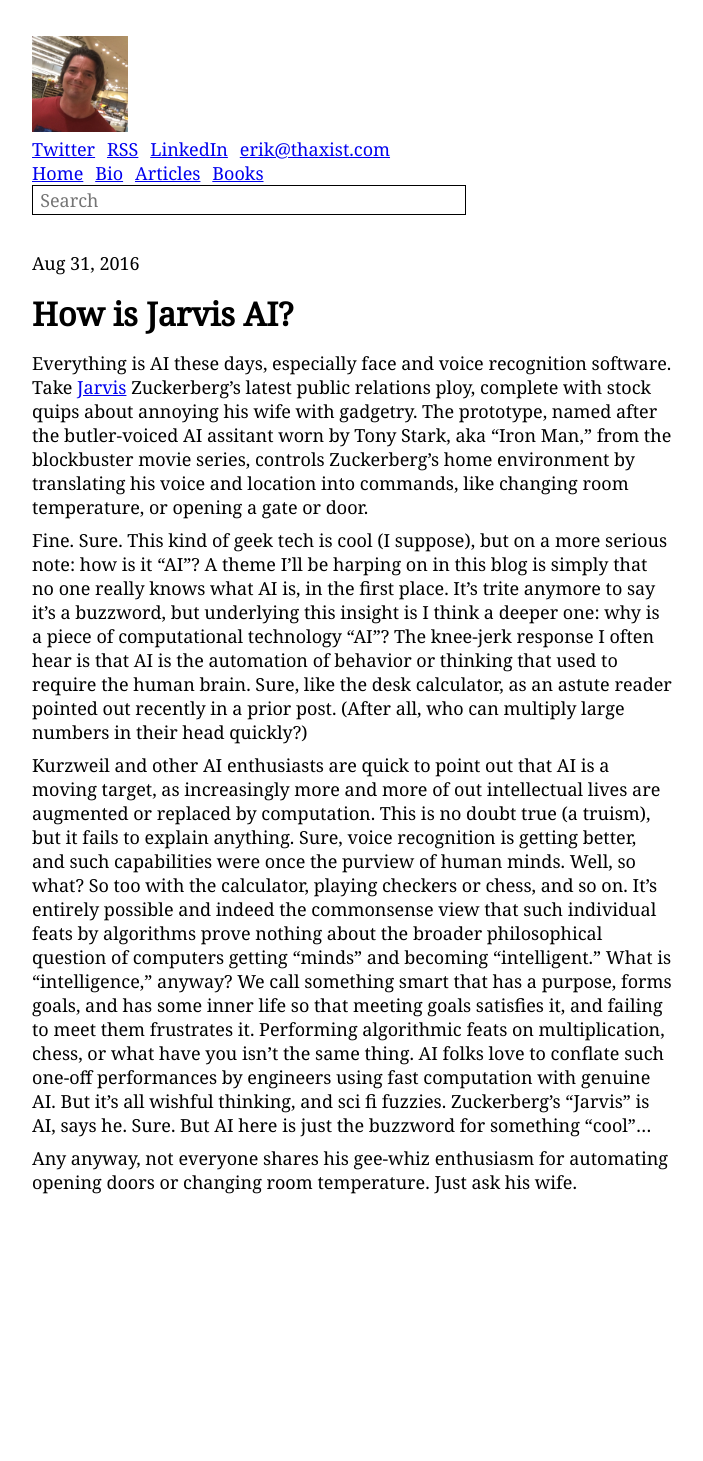
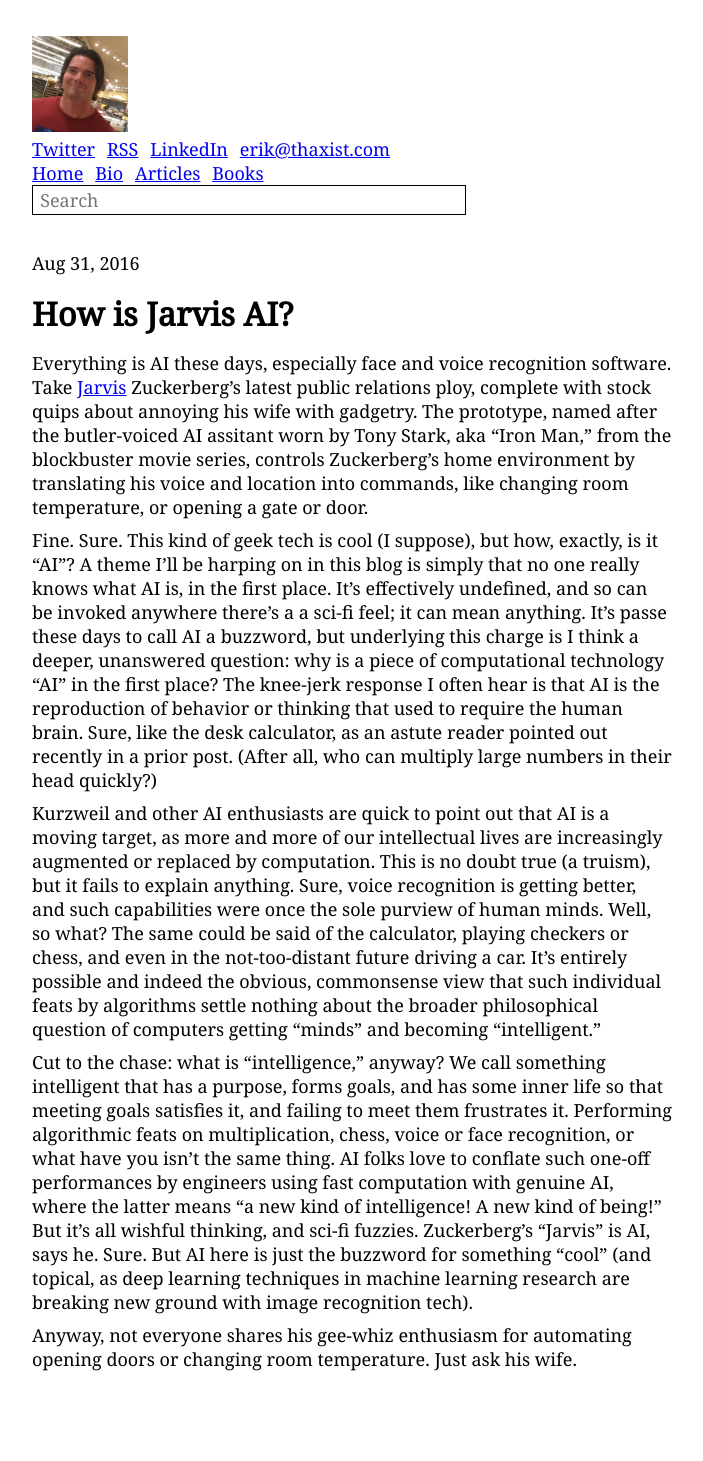
Before and after one commit to thaxist/thaxist.github.io, a Jekyll site: the page built from _posts/2016/2016-08-31-Zuckerberg-Jarvis-AI.md, in a window 1280 px wide. Shown: the whole page, without its empty margins (288-991 px from the left). Built offline with Jekyll 4.4.1, drawn with Linux system fonts in a browser that asks for light colours; comment, search, counter and statistics services are not loaded; before the commit the page ends 1284 px from its top, so only the background shows below that.

Commit message:
Update 2016-08-31-Zuckerberg-Jarvis-AI.md

```diff
--- a/_posts/2016/2016-08-31-Zuckerberg-Jarvis-AI.md
+++ b/_posts/2016/2016-08-31-Zuckerberg-Jarvis-AI.md
@@ -7,8 +7,10 @@
 
 Everything is AI these days, especially face and voice recognition software.  Take [Jarvis](http://www.usatoday.com/story/tech/news/2016/08/29/zuckerberg-may-debut-jarvis-ai-assistant-next-month/89566074/) Zuckerberg's latest public relations ploy, complete with stock quips about annoying his wife with gadgetry.  The prototype, named after the butler-voiced AI assitant worn by Tony Stark, aka "Iron Man," from the blockbuster movie series, controls Zuckerberg's home environment by translating his voice and location into commands, like changing room temperature, or opening a gate or door.
 
-Fine.  Sure.  This kind of geek tech is cool (I suppose), but on a more serious note:  how is it "AI"?  A theme I'll be harping on in this blog is simply that no one really knows what AI is, in the first place.  It's trite anymore to say it's a buzzword, but underlying this insight is I think a deeper one:  why is a piece of computational technology "AI"?  The knee-jerk response I often hear is that AI is the automation of behavior or thinking that used to require the human brain.  Sure, like the desk calculator, as an astute reader pointed out recently in a prior post.  (After all, who can multiply large numbers in their head quickly?)
+Fine.  Sure.  This kind of geek tech is cool (I suppose), but how, exactly, is it "AI"?  A theme I'll be harping on in this blog is simply that no one really knows what AI is, in the first place.  It's effectively undefined, and so can be invoked anywhere there's a a sci-fi feel; it can mean anything.  It's passe these days to call AI a buzzword, but underlying this charge is I think a deeper, unanswered question:  why is a piece of computational technology "AI" in the first place?  The knee-jerk response I often hear is that AI is the reproduction of behavior or thinking that used to require the human brain.  Sure, like the desk calculator, as an astute reader pointed out recently in a prior post.  (After all, who can multiply large numbers in their head quickly?)
 
-Kurzweil and other AI enthusiasts are quick to point out that AI is a moving target, as increasingly more and more of out intellectual lives are augmented or replaced by computation.  This is no doubt true (a truism), but it fails to explain anything.  Sure, voice recognition is getting better, and such capabilities were once the purview of human minds.  Well, so what?  So too with the calculator, playing checkers or chess, and so on.  It's entirely possible and indeed the commonsense view that such individual feats by algorithms prove nothing about the broader philosophical question of computers getting "minds" and becoming "intelligent."  What is "intelligence," anyway?  We call something smart that has a purpose, forms goals, and has some inner life so that meeting goals satisfies it, and failing to meet them frustrates it.  Performing algorithmic feats on multiplication, chess, or what have you isn't the same thing.  AI folks love to conflate such one-off performances by engineers using fast computation with genuine AI.  But it's all wishful thinking, and sci fi fuzzies.  Zuckerberg's "Jarvis" is AI, says he.  Sure.  But AI here is just the buzzword for something "cool"...
+Kurzweil and other AI enthusiasts are quick to point out that AI is a moving target, as more and more of our intellectual lives are increasingly augmented or replaced by computation.  This is no doubt true (a truism), but it fails to explain anything.  Sure, voice recognition is getting better, and such capabilities were once the sole purview of human minds.  Well, so what?  The same could be said of the calculator, playing checkers or chess, and even in the not-too-distant future driving a car.  It's entirely possible and indeed the obvious, commonsense view that such individual feats by algorithms settle nothing about the broader philosophical question of computers getting "minds" and becoming "intelligent."
 
-Any anyway, not everyone shares his gee-whiz enthusiasm for automating opening doors or changing room temperature.  Just ask his wife.
+Cut to the chase:  what is "intelligence," anyway?  We call something intelligent that has a purpose, forms goals, and has some inner life so that meeting goals satisfies it, and failing to meet them frustrates it.  Performing algorithmic feats on multiplication, chess, voice or face recognition, or what have you isn't the same thing.  AI folks love to conflate such one-off performances by engineers using fast computation with genuine AI, where the latter means "a new kind of intelligence!  A new kind of being!"  But it's all wishful thinking, and sci-fi fuzzies.  Zuckerberg's "Jarvis" is AI, says he.  Sure.  But AI here is just the buzzword for something "cool" (and topical, as deep learning techniques in machine learning research are breaking new ground with image recognition tech).
+
+Anyway, not everyone shares his gee-whiz enthusiasm for automating opening doors or changing room temperature.  Just ask his wife.
```
